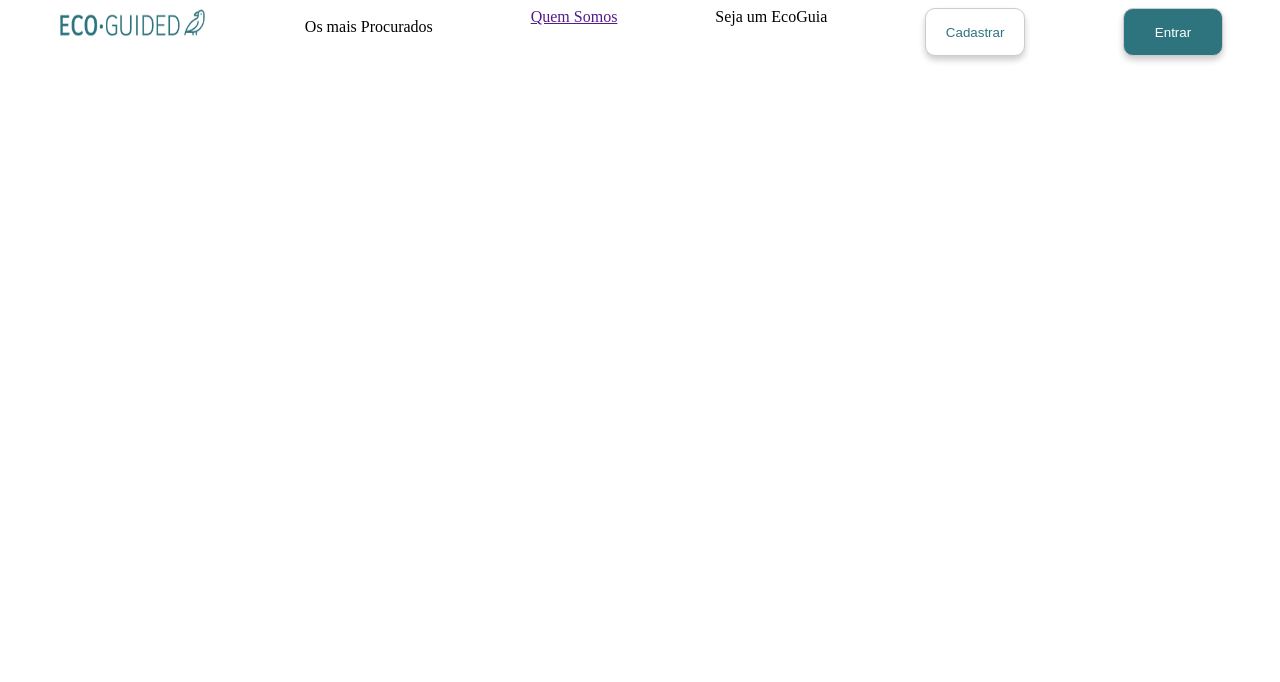
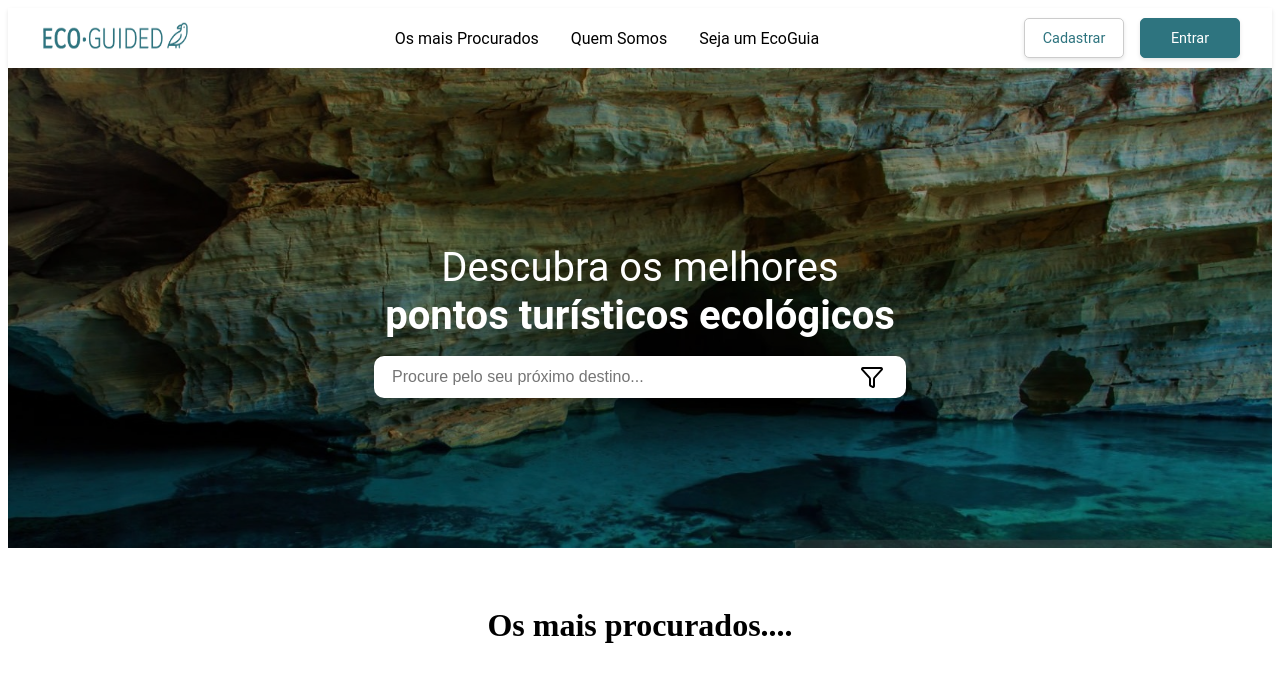
Before and after one commit to jose-fernando-1/Ecoguided, a Next.js app in the folder Frontend/nextapp/: page /LandingPage in a window 1280 px wide. Shown: the top 682 px of the page. Built offline with nearby package versions, Linux system fonts and the light colour scheme.

Commit message:
adjust linegpage and add lucide-reat bibl. icons

```diff
--- a/Frontend/nextapp/components/Navbar.tsx
+++ b/Frontend/nextapp/components/Navbar.tsx
@@ -2,41 +2,60 @@ import img_logo from '../img/img_logo.png';
 import Image from 'next/image';
 import styles from '../styles/LandingPage.module.css';
 
+// const Navbar = () => {
+//   return (
+//     <div>
+//       <div className={styles['top-bar']}>
+//         <Image
+//         src={img_logo}
+//         alt=''
+//         width={150}
+//         height={35}
+//         />
+
+//         <a className={styles['link-a']} href='' >Os mais Procurados</a>
+//         <a className={styles['link-b']} href='' >Quem Somos</a>
+//         <a className={styles['link-c']} >Seja um EcoGuia</a>
+
+
+//           <button
+//             className=""
+//             style={{height:'48px', width:'100px',backgroundColor:'#ffff', color:'#2E747F', borderRadius:'10px',
+//               border: '1px solid #ccc',
+//               boxShadow: '0px 4px 6px rgba(0, 0, 0, 0.2)', // Sombra 3D inicial
+//               transition: 'all 0.2s ease-in-out' // Suavidade na transição
+//             }}
+//             >Cadastrar</button>
+
+//             <button
+//             className=""
+//             style={{height:'48px', width:'100px',backgroundColor:'#2E747F', color:'#ffff', borderRadius:'10px',
+//               border: '1px solid #ccc',
+//               boxShadow: '0px 4px 6px rgba(0, 0, 0, 0.2)', // Sombra 3D inicial
+//               transition: 'all 0.2s ease-in-out' // Suavidade na transição
+//             }}
+//             >Entrar</button>
+//       </div>
+//     </div>
+//   )
+// }
+
 const Navbar = () => {
   return (
-    <div>
-      <div className={styles['top-bar']}>
-        <Image
-        src={img_logo}
-        alt=''
-        width={150}
-        height={35}
-        />
-
-        <a className={styles['link-a']} href='' >Os mais Procurados</a>
-        <a className={styles['link-b']} href='' >Quem Somos</a>
-        <a className={styles['link-c']} >Seja um EcoGuia</a>
-
-
-          <button
-            className=""
-            style={{height:'48px', width:'100px',backgroundColor:'#ffff', color:'#2E747F', borderRadius:'10px',
-              border: '1px solid #ccc',
-              boxShadow: '0px 4px 6px rgba(0, 0, 0, 0.2)', // Sombra 3D inicial
-              transition: 'all 0.2s ease-in-out' // Suavidade na transição
-            }}
-            >Cadastrar</button>
-
-            <button
-            className=""
-            style={{height:'48px', width:'100px',backgroundColor:'#2E747F', color:'#ffff', borderRadius:'10px',
-              border: '1px solid #ccc',
-              boxShadow: '0px 4px 6px rgba(0, 0, 0, 0.2)', // Sombra 3D inicial
-              transition: 'all 0.2s ease-in-out' // Suavidade na transição
-            }}
-            >Entrar</button>
+    <nav className={styles['top-bar']}>
+      <div className={styles['logo']}>
+        <Image src={img_logo} alt="Eco-Guided Logo" width={150} height={35} />
       </div>
-    </div>
+      <div className={styles['nav-links']}>
+        <a className={styles['link']} href="">Os mais Procurados</a>
+        <a className={styles['link']} href="">Quem Somos</a>
+        <a className={styles['link']} href="">Seja um EcoGuia</a>
+      </div>
+      <div className={styles['nav-buttons']}>
+        <button className={styles['button-outline']}>Cadastrar</button>
+        <button className={styles['button-filled']}>Entrar</button>
+      </div>
+    </nav>
   )
 }
 
--- a/Frontend/nextapp/package.json
+++ b/Frontend/nextapp/package.json
@@ -9,7 +9,9 @@
     "lint": "next lint"
   },
   "dependencies": {
+    "lucide-react": "^0.474.0",
     "next": "15.1.5",
+    "nextapp": "file:",
     "react": "^19.0.0",
     "react-dom": "^19.0.0"
   },
--- a/Frontend/nextapp/pages/LandingPage.tsx
+++ b/Frontend/nextapp/pages/LandingPage.tsx
@@ -2,11 +2,44 @@ import img_logo from '../img/img_logo.png';
 import Image from 'next/image';
 import styles from '../styles/LandingPage.module.css';
 import Navbar from '../components/Navbar';
+import img_chapada from '../img/img_chapada.jpg';
+import { Filter } from 'lucide-react';
+import oi from '../img/4.jpg';
 
 const LandingPage = () => {
   return (
-    <Navbar/>
-  )
-}
+    <div>
+      <Navbar />
+      <div
+        className={styles['banner']}
+        style={{
+          backgroundImage: `url(${oi.src})`,
+        }}
+      >
+        <div className={styles['banner-content']}>
+          <h1 className={styles['banner-title']}>
+            Descubra os melhores <br />
+            <span className={styles['banner-highlight']}>
+              pontos turísticos ecológicos
+            </span>
+          </h1>
+          <div className={styles['search-bar']}>
+            <input
+              type="text"
+              className={styles['search-input']}
+              placeholder="Procure pelo seu próximo destino..."
+            />
+            <button className={styles['search-button']}>
+              <Filter />
+            </button>
+          </div>
+        </div>
+      </div>
+      <section className={styles['most-wanted']}>
+        <h2>Os mais procurados....</h2>
 
+      </section>
+    </div>
+  );
+};
 export default LandingPage
--- a/Frontend/nextapp/styles/LandingPage.module.css
+++ b/Frontend/nextapp/styles/LandingPage.module.css
@@ -1,3 +1,4 @@
+/*
 .top-bar{
     display: flex;
     flex-direction: row;
@@ -9,15 +10,173 @@
   position: relative;
   top: 10px;
   text-decoration: none; /* Remove o sublinhado */
-  color: #000; /* Cor inicial */
-  transition: color 0.3s ease; /* Suavidade na transição */
-}
-.link-a:hover {
-    color: #2E747F; /* Cor ao passar o mouse */
-  }
+  /* color: #000; /* Cor inicial */
+  /* transition: color 0.3s ease; /* Suavidade na transição */
+/*}
+.link-a:hover { */
+ /*   color: #2E747F; /* Cor ao passar o mouse */
+ /* }
 
-.div-buttons{
+/*.div-buttons{
     display: flex;
     flex-direction: row;
     justify-content: space-between;
+} */
+.top-bar {
+  display: flex;
+  justify-content: space-between;
+  align-items: center;
+  padding: 0 2rem;
+  background-color: #fff;
+  height: 60px;
+  font-family: 'Roboto', sans-serif;
+  box-shadow: 0 2px 4px rgba(0, 0, 0, 0.1);
 }
+
+.logo img {
+  display: block;
+}
+
+
+.nav-links {
+  display: flex;
+  gap: 2rem;
+}
+
+.link {
+  text-decoration: none;
+  color: #000;
+  font-size: 1rem;
+  font-weight: 400;
+  transition: color 0.3s ease;
+}
+
+.link:hover {
+  color: #2e747f;
+}
+
+.nav-buttons {
+  display: flex;
+  gap: 1rem;
+}
+
+.button-outline {
+  height: 40px;
+  width: 100px;
+  background-color: #fff;
+  color: #2e747f;
+  border: 1px solid #ccc;
+  border-radius: 5px;
+  box-shadow: 0 2px 4px rgba(0, 0, 0, 0.1); /* Sombra */
+  cursor: pointer;
+  transition: all 0.2s ease-in-out;
+  font-family: 'Roboto', sans-serif; /* Adicionado ponto e vírgula */
+  font-size: 0.9rem;
+}
+
+.button-outline:hover {
+  background-color: #f5f5f5;
+}
+
+.button-filled {
+  height: 40px;
+  width: 100px;
+  background-color: #2e747f;
+  color: #fff;
+  border: 1px solid #2e747f;
+  border-radius: 5px;
+  box-shadow: 0 2px 4px rgba(0, 0, 0, 0.1);
+  cursor: pointer;
+  transition: all 0.2s ease-in-out;
+  font-family: 'Roboto', sans-serif;
+  font-size: 0.9rem;
+}
+
+.button-filled:hover {
+  background-color: #245a62;
+}
+
+.banner {
+  position: relative;
+  width: 100%;
+  height: 60vh;
+  margin: 0;
+  padding: 0;
+  background-size: cover;
+  background-position: center;
+  background-repeat: no-repeat;
+  display: flex;
+  justify-content: center;
+  align-items: center;
+}
+
+.banner-content {
+  text-align: center;
+  color: #fff;
+  z-index: 2;
+  width: 100%;
+}
+
+.banner-title {
+  font-family: 'Roboto', sans-serif;
+  font-size: 40px;
+  font-weight: 400;
+  line-height: 1.2;
+  margin-bottom: 1rem;
+}
+
+.banner-highlight {
+  font-weight: bold;
+}
+
+.search-bar {
+  display: flex;
+  justify-content: center;
+  align-items: center;
+  background-color: #fff;
+  border-radius: 10px;
+  padding: 0.5rem 1rem;
+  box-shadow: 0 4px 6px rgba(0, 0, 0, 0.1);
+  margin: 0 auto;
+  width: 80%;
+  max-width: 500px;
+}
+
+.search-input {
+  border: none;
+  outline: none;
+  flex: 1;
+  font-size: 1rem;
+  color: #2e747f;
+}
+
+.search-button {
+  background-color: transparent;
+  border: none;
+  cursor: pointer;
+  display: flex;
+  align-items: center;
+  justify-content: center;
+}
+
+.banner::before {
+  content: '';
+  position: absolute;
+  top: 0;
+  left: 0;
+  width: 100%;
+  height: 100%;
+  background: rgba(0, 0, 0, 0.4);
+  z-index: 1;
+}
+
+.most-wanted {
+  padding: 2rem;
+  text-align: center;
+}
+
+.most-wanted h2 {
+  font-size: 2rem;
+  font-weight: bold;
+  margin-bottom: 1rem;
+}
```
Also changed, not shown: Frontend/nextapp/img/4.jpg (added), 1 other file (tests, documents, lock files or other folders).
